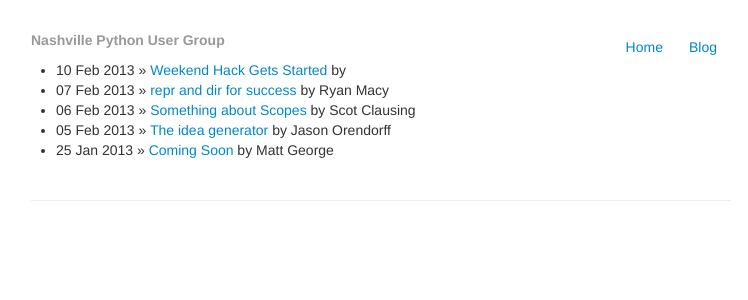
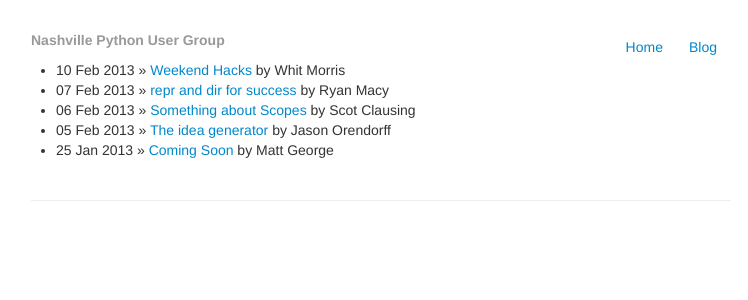
Before and after one commit to pynashorg/pynashorg.github.com, a Jekyll site: the page built from blog/index.html, in a window 1280 px wide. Shown: the top 300 px of the page, without its empty margins (259-1007 px from the left). Built offline with Jekyll 4.4.1, drawn with Linux system fonts in a browser that asks for light colours; nearby versions of some CDN libraries; library files that are not in the unit come from our copies.

Commit message:
adding header for whit

```diff
--- a/_posts/2013-02-10-weekend-hack-gets-started.md
+++ b/_posts/2013-02-10-weekend-hack-gets-started.md
@@ -1,3 +1,9 @@
+---
+layout: post
+title: Weekend Hacks
+author: Whit Morris
+comments: true
+---
 # Weekend Hacks
 
 ## Who & What
```
